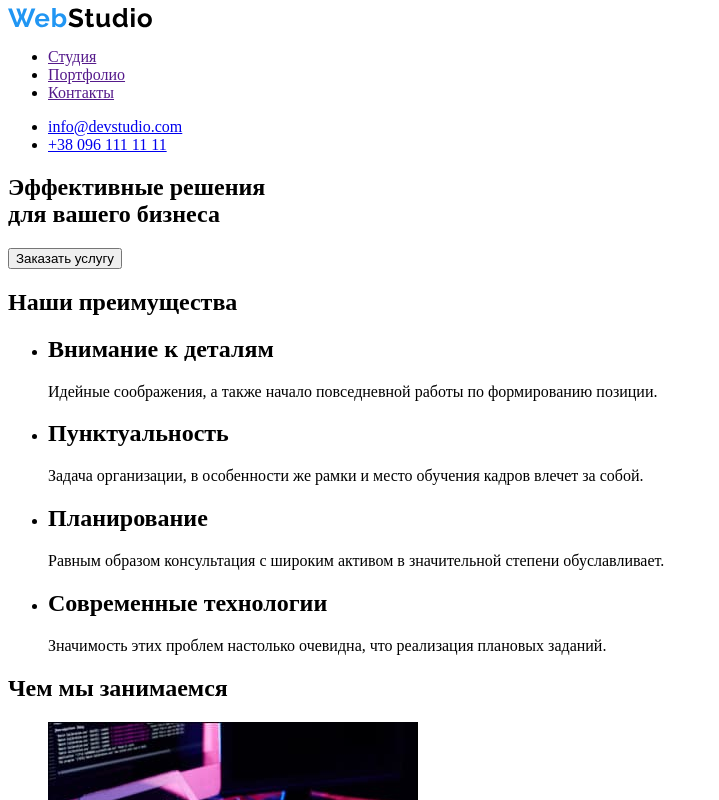
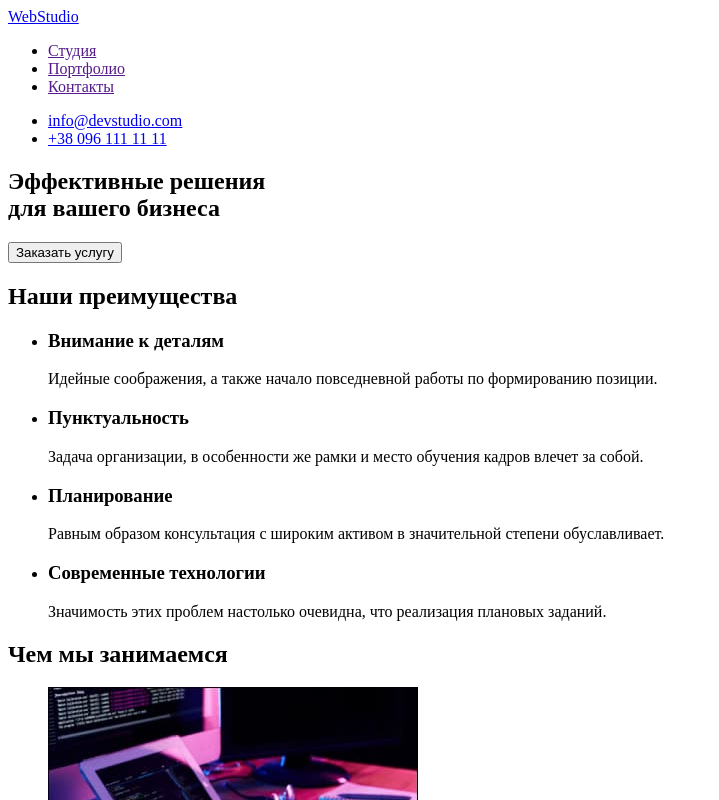
Before and after one commit to Vol4enak/goit-markup-hw-01, a plain HTML site: page index.html in a window 1280 px wide. Shown: the top 800 px of the page, without its empty margins (0-719 px from the left). Drawn offline with Linux system fonts and the light colour scheme.

Commit message:
corrected mistake

```diff
--- a/index.html
+++ b/index.html
@@ -12,7 +12,7 @@
     <header>
         <nav>
             <a href="/">
-                <img src="./img/WebStudio.svg" alt="main logo">
+                WebStudio
             </a>
             <ul>
                 <li><a href="">Студия</a></li>
@@ -36,26 +36,26 @@
             <h2>Наши преимущества</h2>
             <ul>
                 <li>
-                    <h2>Внимание к деталям</h2>
+                    <h3>Внимание к деталям</h3>
                     <p>Идейные соображения, а также начало повседневной
                         работы по формированию позиции.
                     </p>
                 </li>
                 <li>
-                    <h2>Пунктуальность</h2>
+                    <h3>Пунктуальность</h3>
                     <p>
                         Задача организации, в особенности же
                         рамки и место обучения кадров влечет за собой.
                     </p>
                 </li>
                 <li>
-                    <h2>Планирование</h2>
+                    <h3>Планирование</h3>
                     <p>Равным образом консультация с широким
                         активом в значительной степени обуславливает.
                     </p>
                 </li>
                 <li>
-                    <h2>Современные технологии</h2>
+                    <h3>Современные технологии</h3>
                     <p>Значимость этих проблем настолько
                         очевидна, что реализация плановых заданий.
                     </p>
@@ -102,7 +102,7 @@
     </main>
     <footer>
         <a href="/">
-            <img src="./img/WebStudio.svg" alt="main logo">
+           WebStudio
         </a>
         <address>
         <p>г. Киев, пр-т Леси Украинки, 26</p>
```
